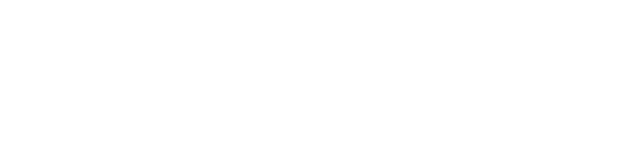
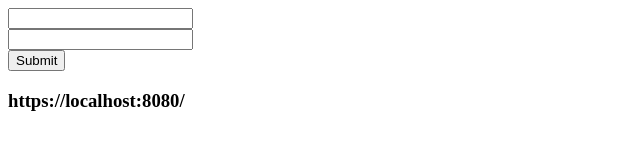
Before and after one commit to acciojob/sharable-urls-Maqshood, a website: page main.html in a window 1280 px wide. Shown: the whole page, without its empty margins (0-640 px from the left). Drawn offline with Linux system fonts and the light colour scheme.

Commit message:
created a submission

```diff
--- a/main.html
+++ b/main.html
@@ -3,6 +3,17 @@
   <body>
     <script type="text/javascript" src="./script.js">
 </script>
+	  <form>
+	  <input type="text" id="name" name="name">
+	  <br>
+	  <input type="number" id="year" name="year">
+		<br>
+	  <button type="submit" id="button">Submit</button>
+  </form>
+
+	 <h3 id="url">https://localhost:8080/</h3>
+
+
   </body>
 
 </html>
```
